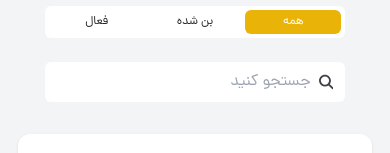
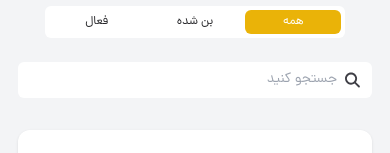
Before and after one commit to milad1385/tool-shop, a Next.js app: page /p-admin/users in a window 390 px wide. Shown: the part 172-325 px from the top of the page. Built offline with nearby package versions, Linux system fonts and the light colour scheme.

Commit message:
add responsive design in search

```diff
--- a/src/components/modules/p-admin/Search.tsx
+++ b/src/components/modules/p-admin/Search.tsx
@@ -26,12 +26,12 @@ function Search() {
     setSearch("");
   };
   return (
-    <div className="bg-white w-[85%] md:w-full rounded-md px-3 py-2 mt-5 md:!mt-0">
+    <div className="bg-white w-full rounded-md px-3 py-2 mt-5 md:!mt-0">
       <div className="flex items-center gap-x-2 relative">
         <FaMagnifyingGlass className="text-zinc-700" />
         <input
           value={search}
-          className="border-none outline-none w-full bg-transparent text-zinc-700"
+          className="border-none text-sm md:text-base outline-none w-full bg-transparent text-zinc-700"
           type="text"
           placeholder="جستجو کنید"
           onChange={(e) => {
```
